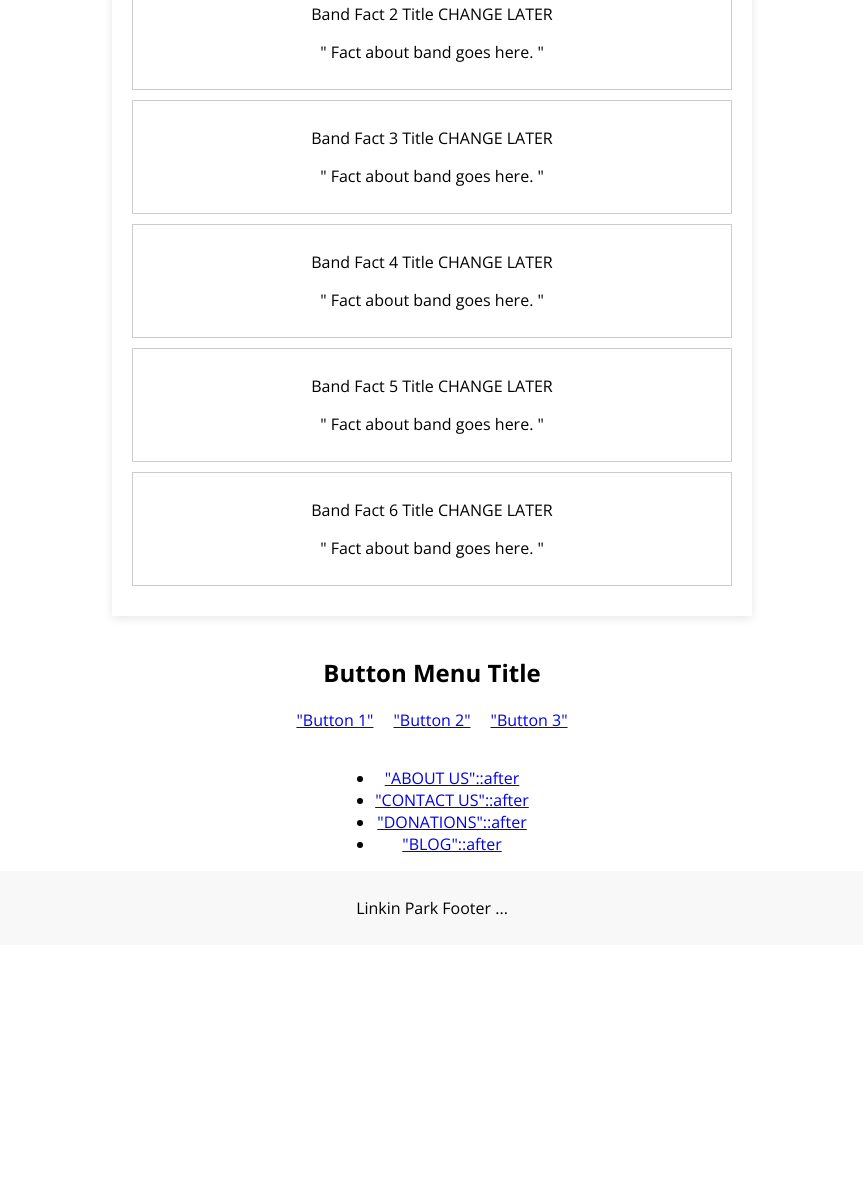
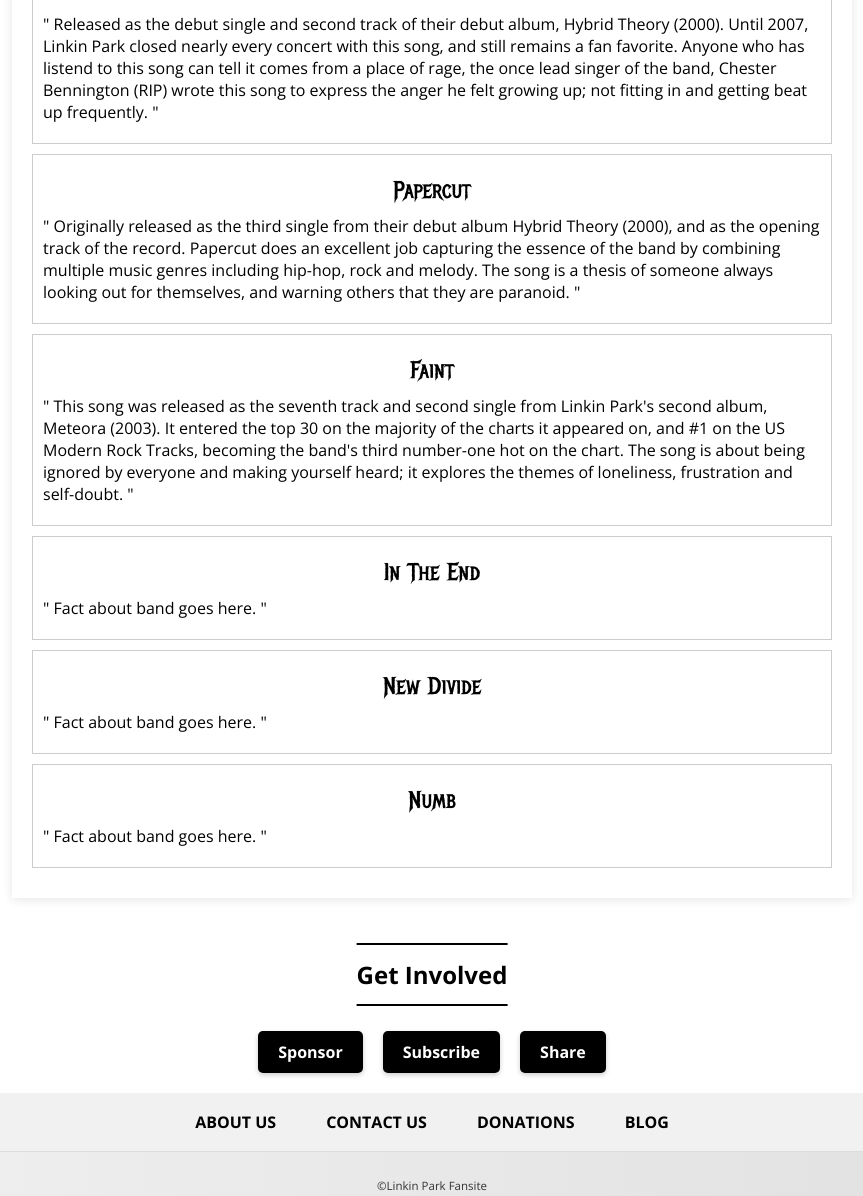
Before and after one commit to SQ-Ghost/Group-Project-Linkin-Park, a plain HTML site: page index.html in a window 1280 px wide. Shown: the part 982-2178 px from the top of the page, without its empty margins (208-1071 px from the left). Before the commit the page ends 1927 px from the top, so only its background shows below. Drawn offline with nearby package versions, Linux system fonts and the light colour scheme; a web font is replaced by a local one.

Commit message:
Summary (updated index & css props)
Added 3 songs and changed a few things in index. Added buttons, footer nav and footer in css among other things.

```diff
--- a/index.html
+++ b/index.html
@@ -30,27 +30,37 @@
                 <h2>Linkin Park</h2>
                 <div class="clearfix"></div>
                 <div class="bordered-container">
-                    <p class="bordered-container-title">Band Fact 1 Title CHANGE TITLE LATER</p>
+                    <p class="song-title">One Step Closer</p>
+                    <p>" Released as the debut single and second track of their debut album, Hybrid Theory (2000).
+                        Until 2007, Linkin Park closed nearly every concert with this song, and still remains a fan favorite.
+                        Anyone who has listend to this song can tell it comes from a place of rage, the once lead singer of the band,
+                        Chester Bennington (RIP) wrote this song to express the anger he felt growing up; not fitting in and getting
+                        beat up frequently.  "</p>
+                </div>
+                <div class="bordered-container">
+                    <p class="song-title">Papercut</p>
+                    <p>" Originally released as the third single from their debut album Hybrid Theory (2000), and as the opening
+                        track of the record. Papercut does an excellent job capturing the essence of the band by combining multiple
+                        music genres including hip-hop, rock and melody. The song is a thesis of someone always looking out for themselves,
+                        and warning others that they are paranoid.  "</p>
+                </div>
+                <div class="bordered-container">
+                    <p class="song-title">Faint</p>
+                    <p>" This song was released as the seventh track and second single from Linkin Park's second album, Meteora (2003).
+                        It entered the top 30 on the majority of the charts it appeared on, and #1 on the US Modern Rock Tracks,
+                        becoming the band's third number-one hot on the chart. The song is about being ignored by everyone and making
+                        yourself heard; it explores the themes of loneliness, frustration and self-doubt. "</p>
+                </div>
+                <div class="bordered-container">
+                    <p class="song-title">In The End</p>
                     <p>" Fact about band goes here. "</p>
                 </div>
                 <div class="bordered-container">
-                    <p class="bordered-container-title">Band Fact 2 Title CHANGE LATER</p>
+                    <p class="song-title">New Divide</p>
                     <p>" Fact about band goes here. "</p>
                 </div>
                 <div class="bordered-container">
-                    <p class="bordered-container-title">Band Fact 3 Title CHANGE LATER</p>
-                    <p>" Fact about band goes here. "</p>
-                </div>
-                <div class="bordered-container">
-                    <p class="bordered-container-title">Band Fact 4 Title CHANGE LATER</p>
-                    <p>" Fact about band goes here. "</p>
-                </div>
-                <div class="bordered-container">
-                    <p class="bordered-container-title">Band Fact 5 Title CHANGE LATER</p>
-                    <p>" Fact about band goes here. "</p>
-                </div>
-                <div class="bordered-container">
-                    <p class="bordered-container-title">Band Fact 6 Title CHANGE LATER</p>
+                    <p class="song-title">Numb</p>
                     <p>" Fact about band goes here. "</p>
                 </div>
             </div>
@@ -58,40 +68,38 @@
     </div>
     <section class="container button-menu">
         <div class="btn-menu-title-container">
-            <div class="btn-title-lines"></div>
-            <h2 class="btn-title-text-center">Button Menu Title</h2>
-            <div class="btn-title-lines"></div>
+            <h2 class="btn-title-text-center">Get Involved</h2>
         </div>
         <div class="btn-container">
             <div class="btn-text-container">
-                <a href="#">"Button 1"</a>
+                <a href="#">Sponsor</a>
             </div>
             <div class="btn-text-container">
-                <a href="#">"Button 2"</a>
+                <a href="#">Subscribe</a>
             </div>
             <div class="btn-text-container">
-                <a href="#">"Button 3"</a>
+                <a href="#">Share</a>
             </div>
         </div>
     </section>
-    <div class="footer_nav outside-container">
-        <ul class="footer-nav container" role="navigation">
+    <div class="outside-container">
+        <ul class="footer-nav" role="navigation">
             <li class="footer-nav-item">
-                <a href="#">"ABOUT US"::after</a>
+                <a href="#">ABOUT US</a>
             </li>
             <li class="footer-nav-item">
-                <a href="#">"CONTACT US"::after</a>
+                <a href="#">CONTACT US</a>
             </li>
             <li class="footer-nav-item">
-                <a href="#">"DONATIONS"::after</a>
+                <a href="#">DONATIONS</a>
             </li>
             <li class="footer-nav-item">
-                <a href="#">"BLOG"::after</a>
+                <a href="#">BLOG</a>
             </li>
         </ul>
     </div>
     <footer>
-        <p>Linkin Park Footer ...</p>
+        <p>©Linkin Park Fansite</p>
     </footer>
 </body>
 </html>
--- a/style.css
+++ b/style.css
@@ -1,6 +1,12 @@
 @import url('https://fonts.googleapis.com/css2?family=RocknRoll+One&display=swap');
 @import url('https://fonts.googleapis.com/css2?family=Metal+Mania&family=RocknRoll+One&display=swap');
 @import url('https://fonts.googleapis.com/css2?family=Open+Sans:wght@300;400;700&display=swap'); /* Added a new font */
+
+.metal-mania-regular {
+    font-family: "Metal Mania", system-ui;
+    font-weight: 400;
+    font-style: normal;
+}
 
 body {
     font-family: 'Open Sans', sans-serif; /* Apply new font */
@@ -83,6 +89,59 @@ body {
     padding: 10px;
 }
 
+.bordered-container p{
+    text-align: left;
+    margin: 10px 0;
+}
+
+.song-title{
+    text-align: center !important;
+    font-family: 'Metal Mania', system-ui;
+    font-weight: 400;
+    font-size: 1.5em;
+    margin-bottom: 10px;
+    text-align: center;
+}
+
+.btn-menu-title-container {
+    display: flex;
+    flex-direction: column;
+    align-items: center;
+    margin: 20px 0;
+}
+
+.btn-title-text-center {
+    font-size: 1.5em;
+    font-weight: bold;
+    position: relative;
+    text-align: center;
+    margin: 20px 0;
+}
+
+.btn-title-text-center::before,
+.btn-title-text-center::after {
+    content: '';
+    position: block;
+    width: 100%;
+    height: 2px;
+    background-color: black;
+    margin: 15px 0;
+}
+
+.btn-title-text-center::before {
+    position: absolute;
+    top: -30px;
+    left: 50%;
+    transform: translateX(-50%);
+}
+
+.btn-title-text-center::after {
+    position: absolute;
+    bottom: -30px;
+    left: 50%;
+    transform: translateX(-50%);
+}
+
 .btn-container {
     display: flex;
     justify-content: center;
@@ -90,12 +149,76 @@ body {
     margin: 20px 0;
 }
 
+.btn-text-container {
+    display: inline-block;
+    padding: 10px 20px;
+    background-color: black;
+    color: white !important;
+    font-weight: bold;
+    text-decoration: none !important;
+    text-align: center;
+    border-radius: 5px;
+    transition: background-color 0.3s, transform 0.2s;
+    box-shadow: 0 2px 5px rgba(0, 0, 0, 0.2);
+}
+
+.btn-text-container a:hover {
+    background-color: #333; /* Darker background on hover */
+    transform: translateY(-2px); /* Slight lift on hover */
+    box-shadow: 0 4px 8px rgba(0, 0, 0, 0.3); /* Enhanced shadow on hover */
+}
+
+.btn-container .btn-text-container a {
+    color: white !important;
+    text-decoration: none !important;
+}
+
+.outside-container{
+    width: 100%;
+    background-color: #f1f1f1;
+    padding: 10px 0;
+}
+
+.footer-nav{
+    list-style: none;
+    display: flex;
+    justify-content: center;
+    gap: 20px;
+    padding: 0;
+    margin: 0;
+}
+
+.footer-nav-item a {
+    display: inline-block;
+    padding: 8px 15px;
+    background-color: transparent;;
+    text-decoration: none;
+    color: black;
+    font-weight: bold;
+    transition: color 0.3s, background-color 0.3s;
+}
+
+.footer-nav-item a:hover {
+    color: white;
+    background-color: black;
+    border-radius: 3px;
+}
+
 footer {
+    border-top: 1px solid #ddd;
     margin-top: auto; /* Push footer to the bottom */
-    padding: 10px;
+    padding: 15px 0;
     text-align: center;
     width: 100%;
-    background-color: #f8f8f8; /* Optional footer background */
+    font-size: 0.9em;
+    color: #666;
+    background: linear-gradient(90deg, #f0f0f0, #e0e0e0);
+     /* Optional footer background */
+}
+
+footer p{
+    color: #333;
+    font-size: 0.8em;
 }
 
 @media (max-width: 600px) {
```
